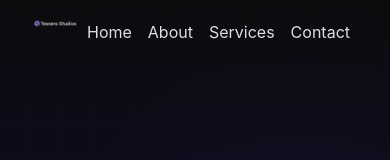
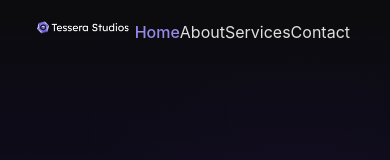
Before and after one commit to Tessera-Studios/Tessera-Web, a React (Vite) app in the folder frontend/: page / in a window 390 px wide. Shown: the top 160 px of the page. Built offline with nearby package versions, Linux system fonts and the light colour scheme.

Commit message:
Added hover and active effects to nav links

```diff
--- /dev/null
+++ b/frontend/src/components/Navbar.css
@@ -0,0 +1,9 @@
+.nav-link:hover {
+  color: var(--secondary);
+  transition: 0.25s ease-in-out;
+}
+
+.active {
+  color: var(--secondary);
+  font-weight: 500;
+}
--- a/frontend/src/components/Navbar.tsx
+++ b/frontend/src/components/Navbar.tsx
@@ -1,4 +1,6 @@
+import "./Navbar.css"
 import logo from "../assets/logo.png"
+import { NavLink } from "react-router-dom";
 
 function Navbar() {
     return (
@@ -9,11 +11,23 @@ function Navbar() {
 
                 </div>
 
-                <div id="links" className="flex md:gap-8 md:px-5 ">
-                    <a href="/" className="px-2">Home</a>
+                <div id="links" className="flex md:gap-12 md:px-5 mr-2">
+                    <NavLink to="/" className={({ isActive }) => isActive ? 'active' : '' + 'nav-link'}>
+                        Home
+                    </NavLink>
+                    <NavLink to="/about" className={({ isActive }) => isActive ? 'active' : '' + 'nav-link'}>
+                        About
+                    </NavLink>
+                    <NavLink to="/services" className={({ isActive }) => isActive ? 'active' : '' + 'nav-link'}>
+                        Services
+                    </NavLink>
+                    <NavLink to="/contact" className={({ isActive }) => isActive ? 'active' : '' + 'nav-link'}>
+                        Contact
+                    </NavLink>
+                    {/* <a href="/" className="px-2">Home</a>
                     <a href="/about" className="px-2">About</a>
                     <a href="/services" className="px-2">Services</a>
-                    <a href="/contact" className="px-2">Contact</a>
+                    <a href="/contact" className="px-2">Contact</a> */}
                 </div>
             </div>
         </>
```
